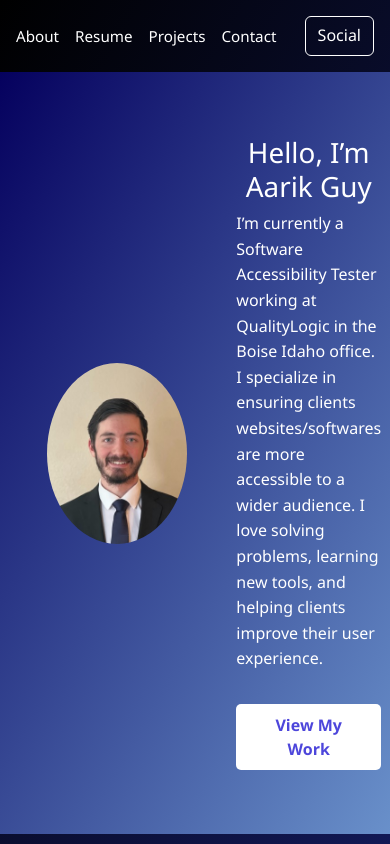
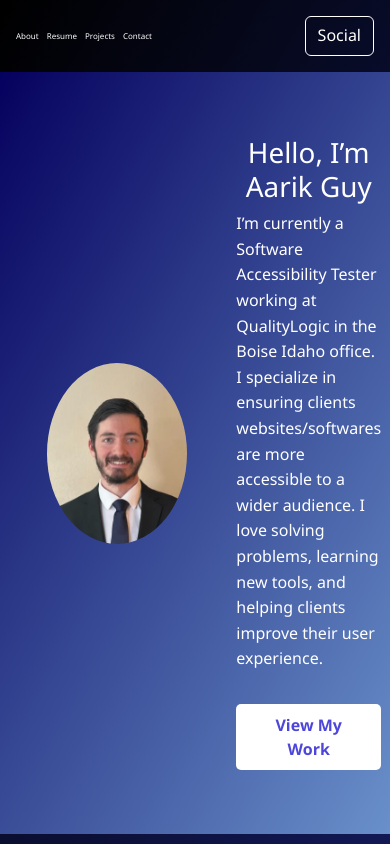
Before and after one commit to AarikGuy/Portfolio, a React (Vite) app in the folder frontend/: page / in a window 390 px wide. Shown: the top 844 px of the page. Built offline with nearby package versions, Linux system fonts and the light colour scheme.

Commit message:
small tweaks

```diff
--- a/frontend/src/App.css
+++ b/frontend/src/App.css
@@ -23,6 +23,10 @@ h2 {
   font-size: 42px;
   font-weight: 600;
   margin: 10px 0;
+}
+
+h3 {
+    font-weight: 600;
 }
 
 body {
@@ -67,6 +71,12 @@ header {
   padding: 0;
   min-width: 0;
   flex-shrink: 1;
+}
+
+.nav-links a:focus,
+.nav-links a:hover,
+.nav-links a:focus-visible{
+    color: #bfd2f0;
 }
 
 .nav-links li {
@@ -174,8 +184,8 @@ nav a {
   }
 
   .nav-links {
-    gap: 1rem;
-    font-size: 0.95rem;
+    gap: .5rem;
+    font-size: 0.5rem;
   }
 }
 
```
Also changed, not shown: frontend/src/assets/profile_picture.jpg, 1 other file (tests, documents, lock files or other folders).
